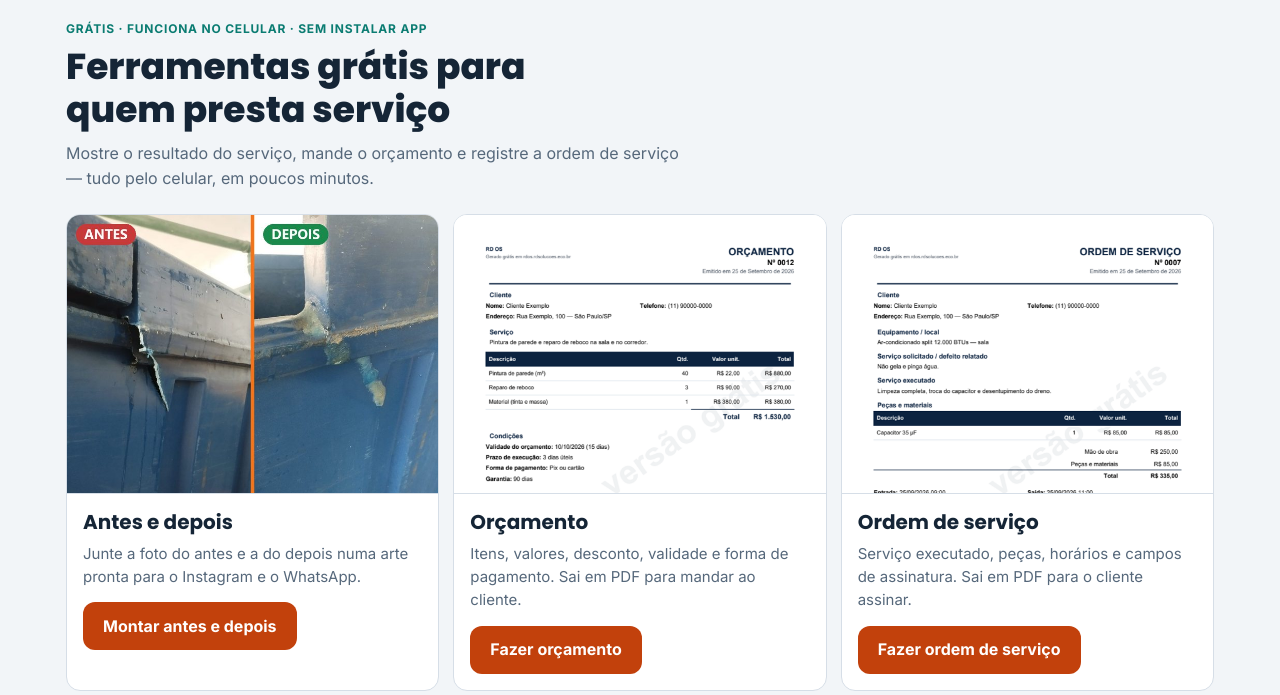
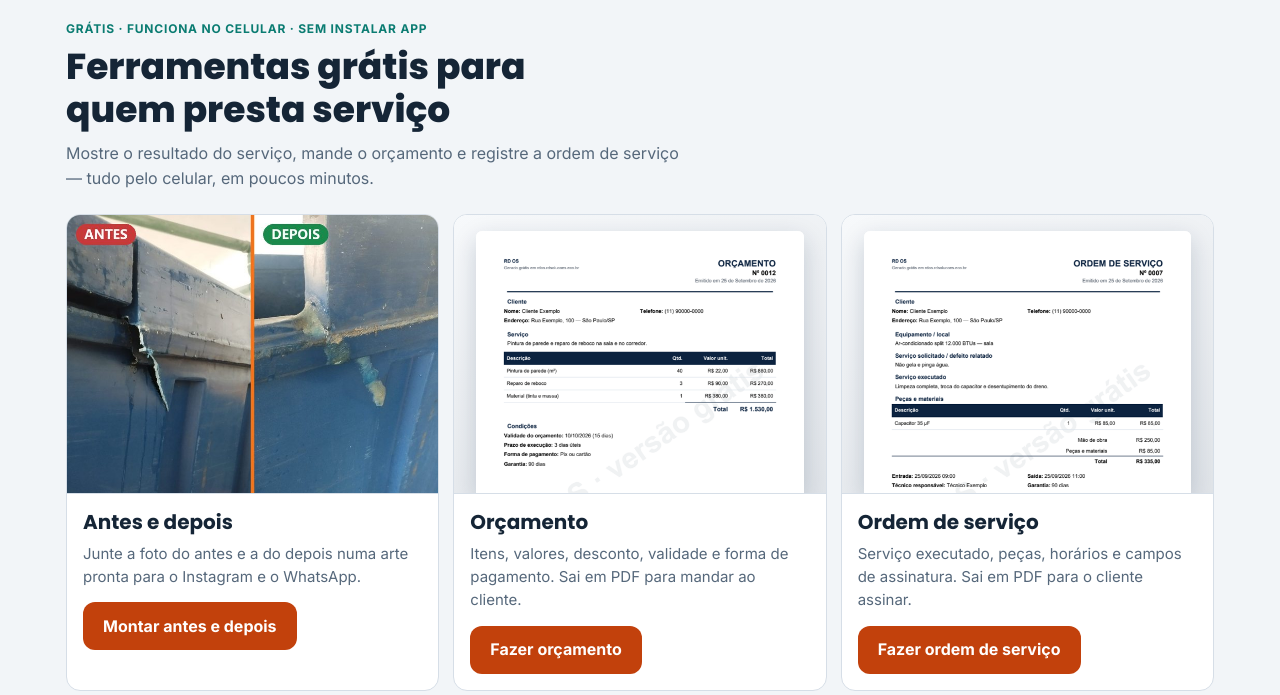
Before and after one commit to wrodrigow/rdsolucoes-os-platform, a Flask app: page /ferramentas in a window 1280 px wide. Shown: the part 111-806 px from the top of the page. Run offline with Flask 3, Linux system fonts and the light colour scheme; data comes from the database, SQL or seed files in the repository; data that the repository does not hold is empty; some libraries are stand-ins or nearby versions.

Commit message:
Ferramentas: cartões do orçamento/OS como folha sobre fundo e campos lado a lado alinhados
Co-Authored-By: Claude Opus 5.5 <noreply@anthropic.com>

```diff
--- a/app/static/ferramentas/ferramentas.css
+++ b/app/static/ferramentas/ferramentas.css
@@ -468,3 +468,9 @@ h1, h2, h3 { font-family: var(--fonte-tit); line-height: 1.2; text-wrap: balance
 .barra-total b { display: block; font: 800 20px/1.1 var(--fonte-tit); color: var(--texto); font-variant-numeric: tabular-nums; }
 @media (min-width: 1000px) { .barra-total { display: none; } }
 .pdf-pronto .acoes .botao[hidden] + .botao { grid-column: 1 / -1; }
+
+/* campos lado a lado alinhados pela base (rótulo com "(opcional)" quebra linha) */
+.campos.duplo, .campos.triplo { align-items: end; }
+/* cartões do orçamento e da OS: a folha aparece sobre fundo tingido, como documento */
+.cartao-ferramenta .miniatura.doc { padding: 16px 22px 0; background: linear-gradient(160deg, var(--cartao-2), color-mix(in srgb, var(--tinta) 10%, var(--cartao-2))); }
+.cartao-ferramenta .miniatura.doc img { border-radius: 6px 6px 0 0; box-shadow: 0 8px 24px rgba(12, 35, 64, .18); background: #fff; }
--- a/app/templates/ferramentas/hub.html
+++ b/app/templates/ferramentas/hub.html
@@ -30,7 +30,7 @@
   {% set imagens = {'antes-e-depois': 'ferramentas/pro-gratis.jpg', 'orcamento': 'ferramentas/doc-orcamento.png', 'ordem-de-servico': 'ferramentas/doc-os.png'} %}
   {% for chave, nome, texto, cta in d.cartoes %}
   <article class="cartao-ferramenta">
-    <a class="miniatura" href="{{ destinos[chave] }}" tabindex="-1" aria-hidden="true">
+    <a class="miniatura{{ '' if chave == 'antes-e-depois' else ' doc' }}" href="{{ destinos[chave] }}" tabindex="-1" aria-hidden="true">
       <img src="{{ url_for('static', filename=imagens[chave]) }}?v={{ versao_estatico(imagens[chave].split('/')[-1]) }}" alt="" width="600" height="600" loading="{{ 'eager' if loop.first else 'lazy' }}">
     </a>
     <div class="corpo-cartao">
```
